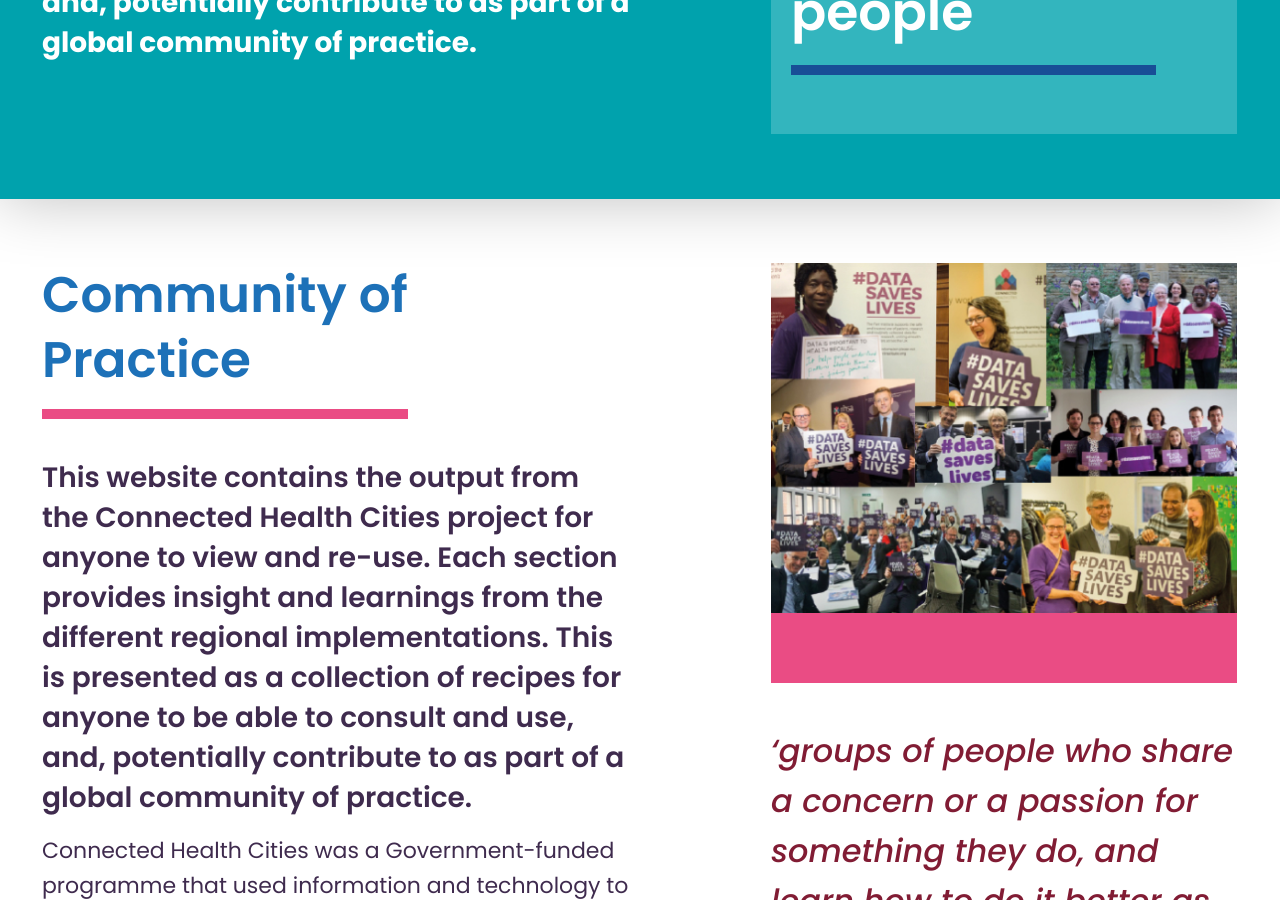
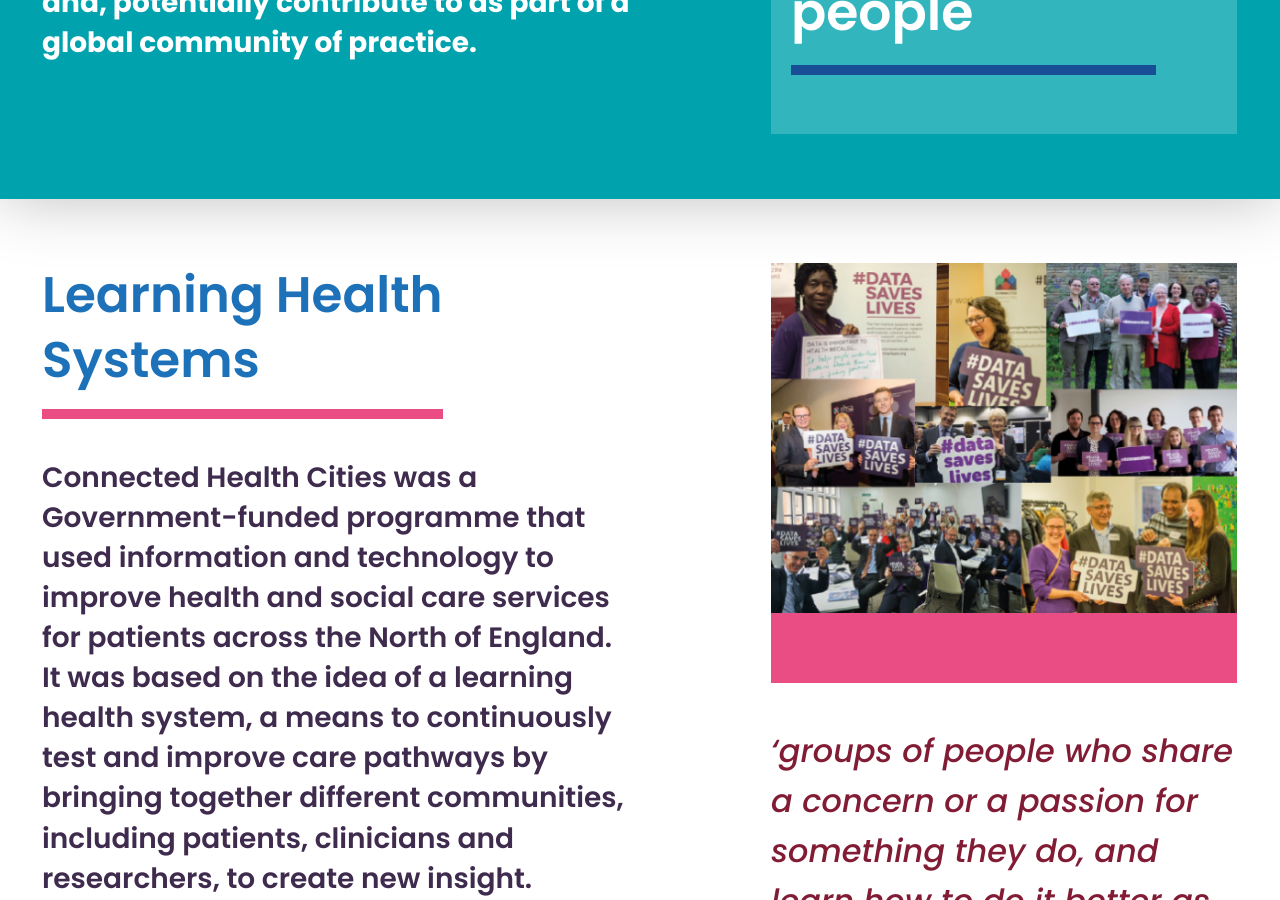
Before and after one commit to connectedhealthcities/connectedhealthcities, a Jekyll site: the page built from index.md, in a window 1280 px wide and 900 px high, scrolled down 781 px. Built offline with Jekyll 4.4.1, drawn with Linux system fonts in a browser that asks for light colours.

Commit message:
Update index.md

```diff
--- a/index.md
+++ b/index.md
@@ -3,9 +3,7 @@ title: Connected Health Cities
 layout: home
 ---
 
-#  Community of <br> Practice
-
-This website contains the output from the Connected Health Cities project for anyone to view and re-use. Each section provides insight and learnings from the different regional implementations. This is presented as a collection of recipes for anyone to be able to consult and use, and, potentially contribute to as part of a global community of practice.
+#  Learning Health <br> Systems
 
 Connected Health Cities was a Government-funded programme that used information and technology to improve health and social care services for patients across the North of England. It was based on the idea of a learning health system, a means to continuously test and improve care pathways by bringing together different communities, including patients, clinicians and researchers, to create new insight.
 
```
